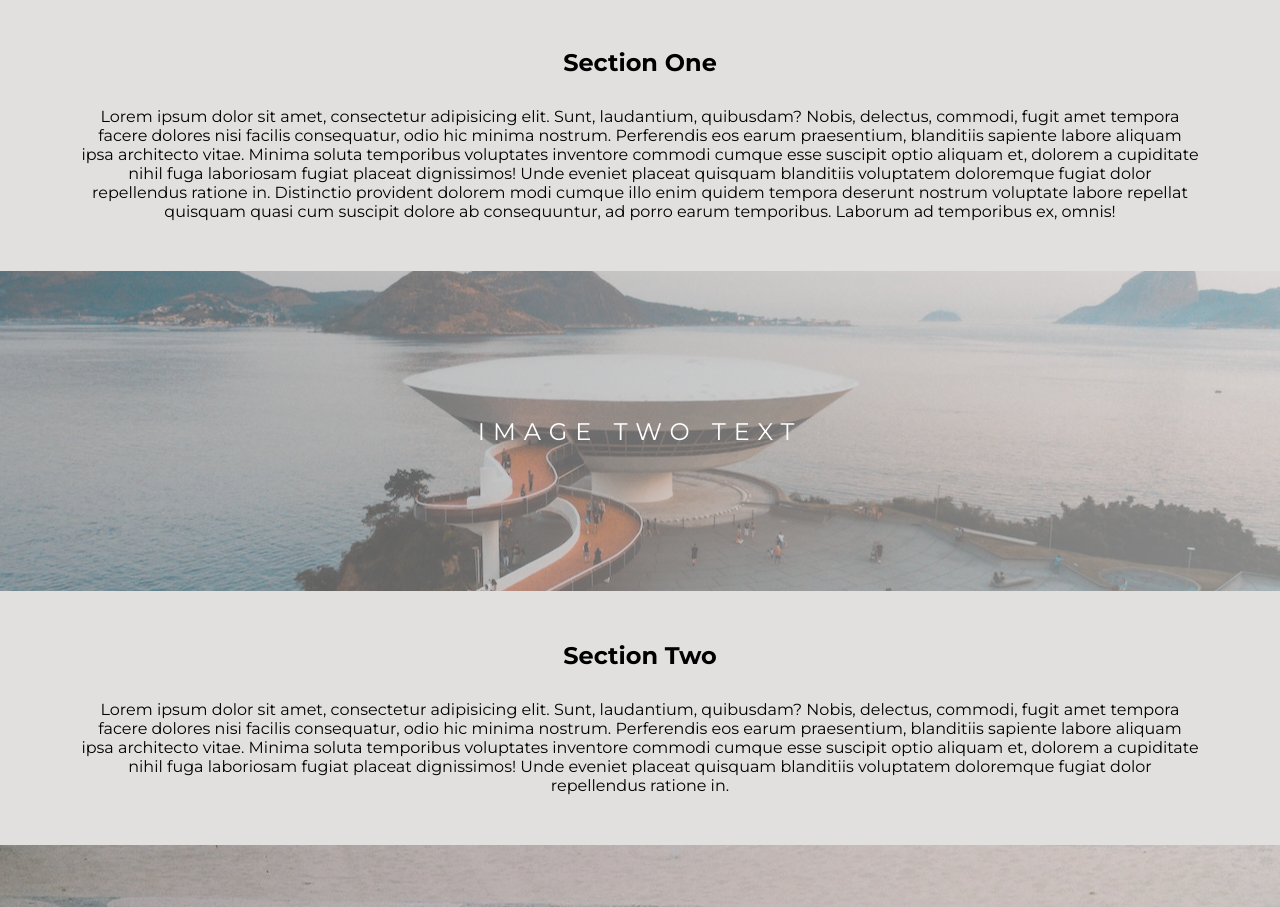
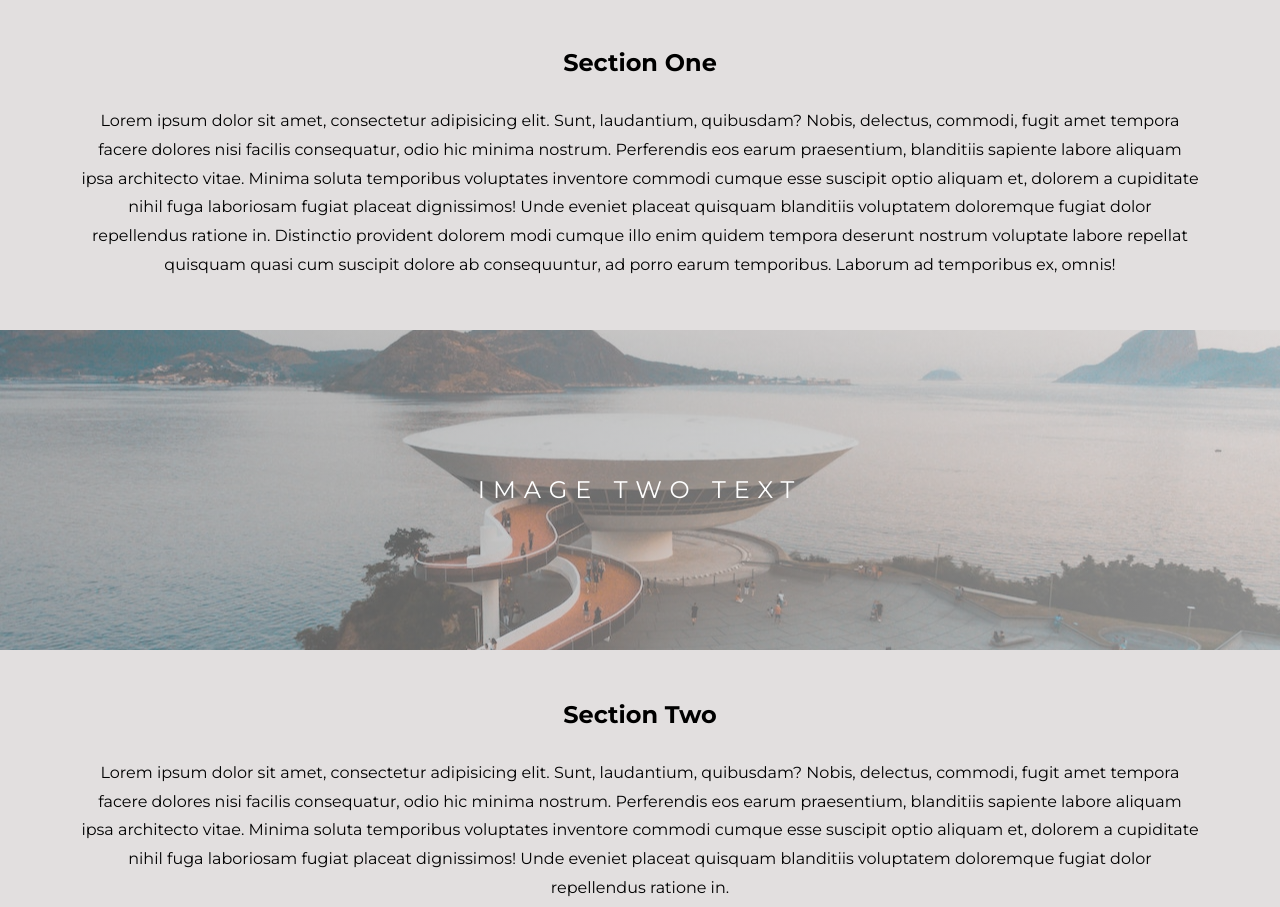
Before and after one commit to rafaelserrani/projeto-parallax, a plain HTML site: page index.html in a window 1280 px wide. Shown: the part 802-1709 px from the top of the page. Drawn offline with Linux system fonts and the light colour scheme.

Commit message:
Update style.css

```diff
--- a/style.css
+++ b/style.css
@@ -51,6 +51,7 @@ section.normal > p {
   display: block;
   text-align: center;
   margin-top: 30px;
+  line-height: 1.8em;
 }
 
 section.imgtext{
```
